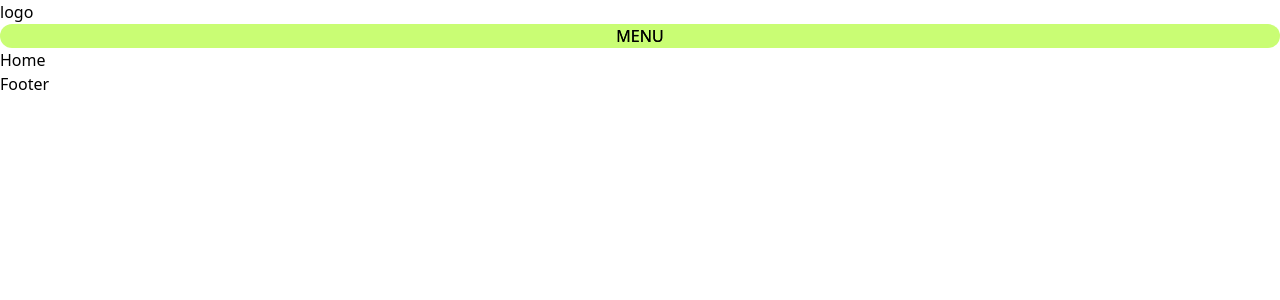
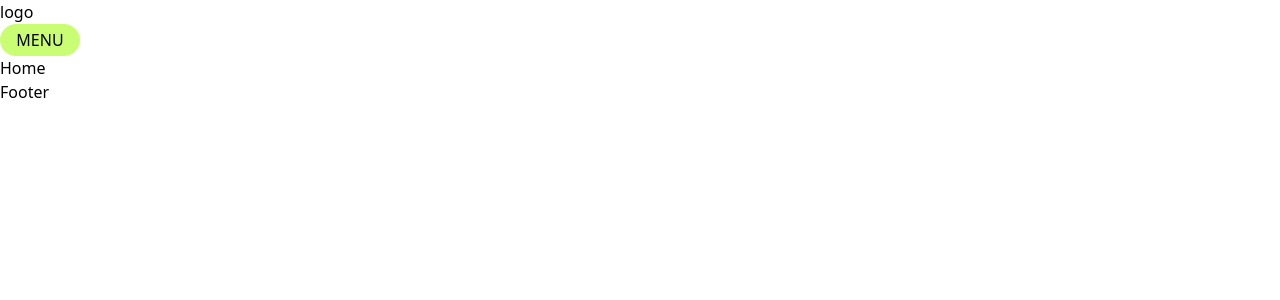
Before and after one commit to Vishal-Tarwatkar/Vishal-Tarwatkar-Portfolio-2025, a React (Vite) app: page / in a window 1280 px wide. Shown: the top 300 px of the page. Built offline with nearby package versions, Linux system fonts and the light colour scheme.

Commit message:
menu btn hover animation added

```diff
--- a/src/index.css
+++ b/src/index.css
@@ -3,6 +3,8 @@
 @tailwind utilities;
 
 .menu_btn {
+   width: 5rem;
+   height: 2rem;
    cursor: pointer;
    border-radius: 2em;
    position: relative;
@@ -28,14 +30,36 @@
    color: #c9fd74;
 }
 
+.el:hover .perspective_text {
+   transform: rotateX(90deg);
+}
+
+.el:hover .perspective_text p:nth-of-type(1) {
+   transform: translateY(-100%);
+   opacity: 0;
+}
+
+.el:hover .perspective_text p:nth-of-type(2) {
+   opacity: 1;
+}
+
 .perspective_text {
    width: 100%;
    height: 100%;
    display: flex;
    align-items: center;
    justify-content: center;
+   transition: transform 0.75s cubic-bezier(0.76, 0, 0.24, 1);
+   transform-style: preserve-3d;
+}
+
+.perspective_text p {
+   transition: all 0.75s cubic-bezier(0.76, 0, 0.24, 1);
 }
 
 .perspective_text p:nth-of-type(2) {
    position: absolute;
+   transform: rotateX(-90deg) translateY(0.7rem);
+   transform-origin: bottom center;
+   opacity: 0;
 }
--- a/src/layouts/Header.jsx
+++ b/src/layouts/Header.jsx
@@ -8,7 +8,7 @@ const Header = () => {
          <div>logo</div>
          <div
             onClick={() => setIsActive(!isActive)}
-            className="menu_btn h-8 w-20"
+            className="menu_btn"
          >
             {/* Sliding Animation */}
             <motion.div
```
